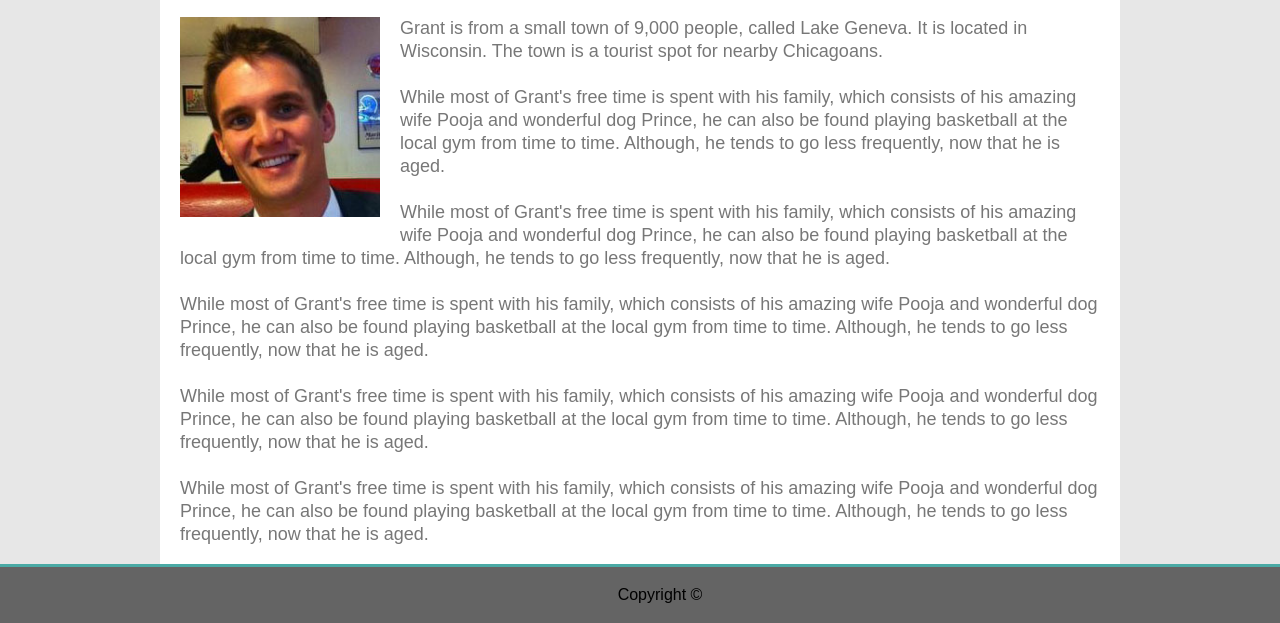
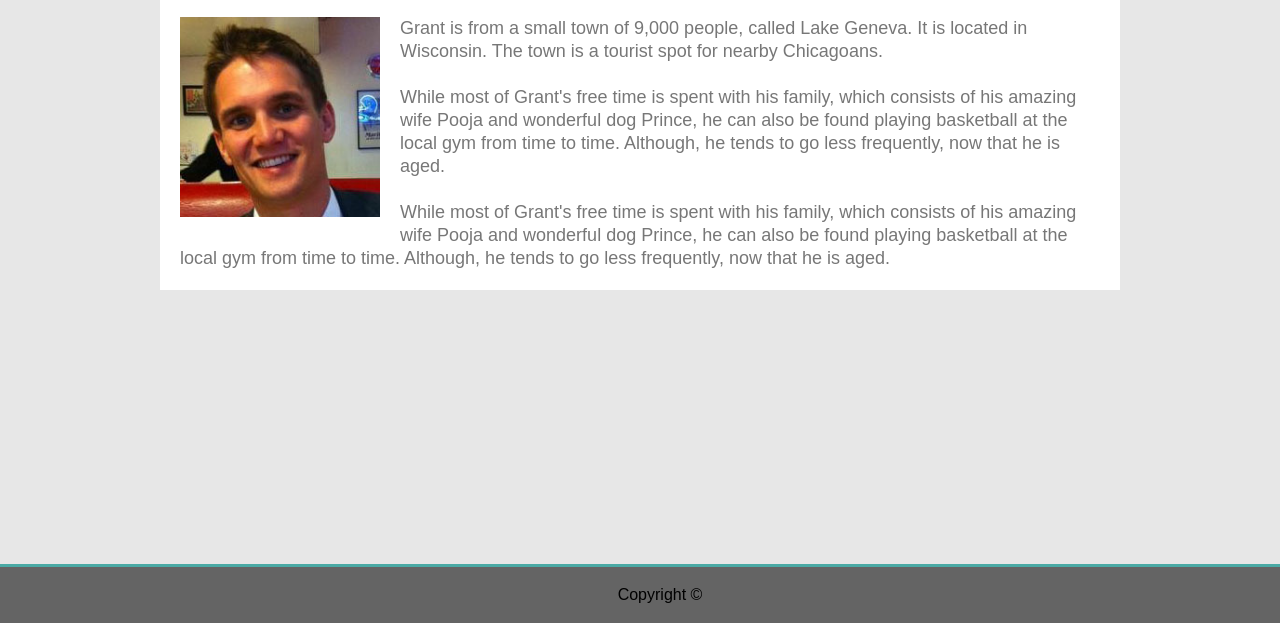
Before and after one commit to gyunker/gyunker.github.io, a plain HTML site: page index.html in a window 1280 px wide. Shown: the part 177-800 px from the top of the page. Drawn offline with Linux system fonts and the light colour scheme.

Commit message:
homework for Saturday 5/19

```diff
--- a/index.html
+++ b/index.html
@@ -52,18 +52,6 @@
             <p>
                 While most of Grant's free time is spent with his family, which consists of his amazing wife Pooja and wonderful dog Prince, he can also be found playing basketball at the local gym from time to time. Although, he tends to go less frequently, now that he is aged.
             </p>
-            <br>
-            <p>
-                While most of Grant's free time is spent with his family, which consists of his amazing wife Pooja and wonderful dog Prince, he can also be found playing basketball at the local gym from time to time. Although, he tends to go less frequently, now that he is aged.
-            </p>
-            <br>
-            <p>
-                While most of Grant's free time is spent with his family, which consists of his amazing wife Pooja and wonderful dog Prince, he can also be found playing basketball at the local gym from time to time. Although, he tends to go less frequently, now that he is aged.
-            </p>
-            <br>
-            <p>
-                While most of Grant's free time is spent with his family, which consists of his amazing wife Pooja and wonderful dog Prince, he can also be found playing basketball at the local gym from time to time. Although, he tends to go less frequently, now that he is aged.
-            </p>
         </aboutContent>
 
     </div>
```
